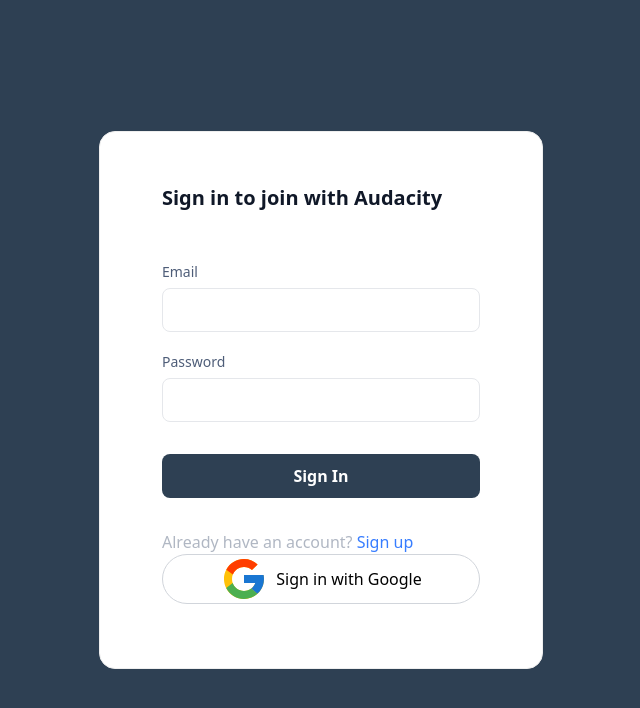
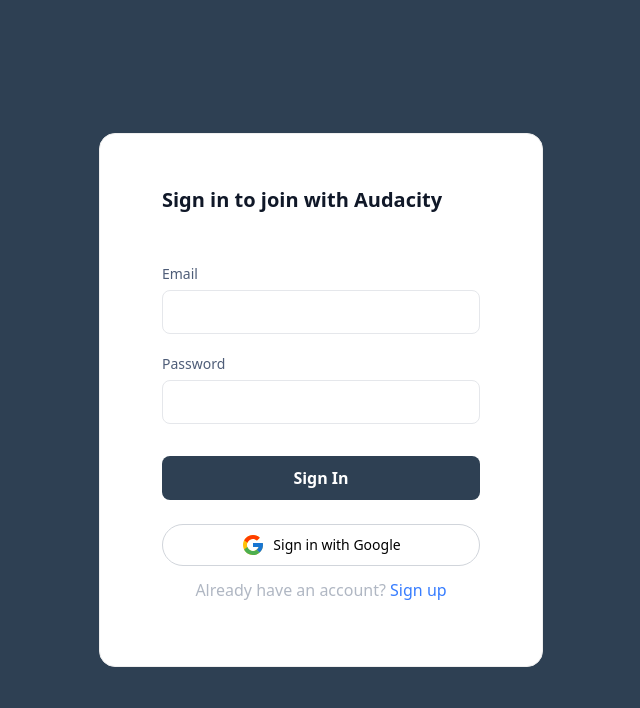
Before and after one commit to farjanaIslamNipa/audacity-job-task, a Vue app: page /sign-in in a window 1280 px wide. Shown: the top 708 px of the page, without its empty margins (319-959 px from the left). Built offline with nearby package versions, Linux system fonts and the light colour scheme.

Commit message:
clear cacke

```diff
--- a/src/views/auth/SignIn.vue
+++ b/src/views/auth/SignIn.vue
@@ -17,18 +17,18 @@
                   <p v-if="error?.password" class="text-red-500">{{ error.password }}</p>
                   {{ firebaseError }}
               </div>
-              <div class="mt-8 mb-8 mx-auto max-w-[320px]">
+              <div class="mt-8 mb-6 mx-auto max-w-[320px]">
               <button class="auth-btn" type="submit">Sign In</button>
               </div>
-              <div class='text-lightGray text-base font-medium'>Already have an account? <router-link to="/sign-up" class='text-[#377DFF]'>Sign up</router-link></div>
             </form>
 
-            <div>
-              <button class="flex justify-center items-center gap-2 border border-gray-300 rounded-full w-full">
-                <img src="/images/google.svg" alt="Google Icon">
-                <span class="inline-block">Sign in with Google</span>
+            <div class="mb-3">
+              <button class="flex justify-center items-center gap-2 border border-gray-300 rounded-full w-full py-2">
+                <img src="/images/google.svg" alt="Google Icon" class="h-6 w-6">
+                <span class="inline-block text-sm font-medium">Sign in with Google</span>
               </button>
             </div>
+            <div class='text-lightGray text-base font-medium text-center'>Already have an account? <router-link to="/sign-up" class='text-[#377DFF]'>Sign up</router-link></div>
           </div>
         </div>
       </div>
```
